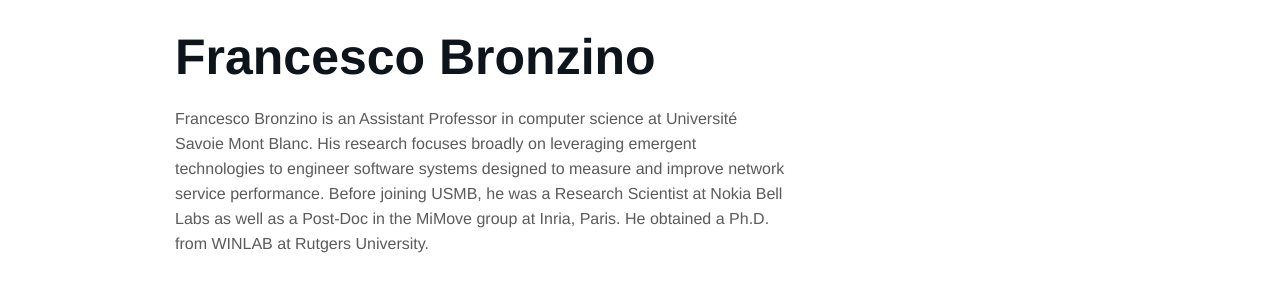
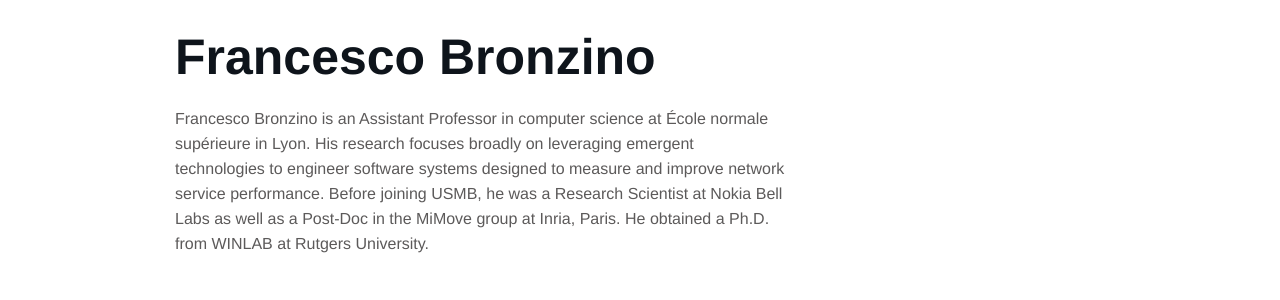
Before and after one commit to netmicroscope/netmicroscope.github.io, a Jekyll site: the page built from _team/francesco-bronzino.md, in a window 1280 px wide. Shown: the part 158-458 px from the top of the page. Built offline with Jekyll 4.4.1, drawn with Linux system fonts in a browser that asks for light colours.

Commit message:
Updated affiliation

```diff
--- a/_team/francesco-bronzino.md
+++ b/_team/francesco-bronzino.md
@@ -7,11 +7,11 @@
 linkedinurl: "https://www.linkedin.com/in/fbronzino"
 promoted: true
 weight: 2
-short: Francesco Bronzino is an Assistant Professor in computer science at Université Savoie Mont Blanc. His research focuses broadly on leveraging emergent technologies to engineer software systems designed to measure and improve network service performance.
+short: Francesco Bronzino is an Associate Professor in computer science at École normale supérieure in Lyon. His research focuses broadly on leveraging emergent technologies to engineer software systems designed to measure and improve network service performance.
 ---
 
-Francesco Bronzino is an Assistant Professor in computer science at Université
-Savoie Mont Blanc. His research focuses broadly on leveraging emergent
+Francesco Bronzino is an Assistant Professor in computer science at École normale supérieure in Lyon.
+His research focuses broadly on leveraging emergent
 technologies to engineer software systems designed to measure and improve
 network service performance. Before joining USMB, he was a Research Scientist at
 Nokia Bell Labs as well as a Post-Doc in the MiMove group at Inria, Paris. He
```
